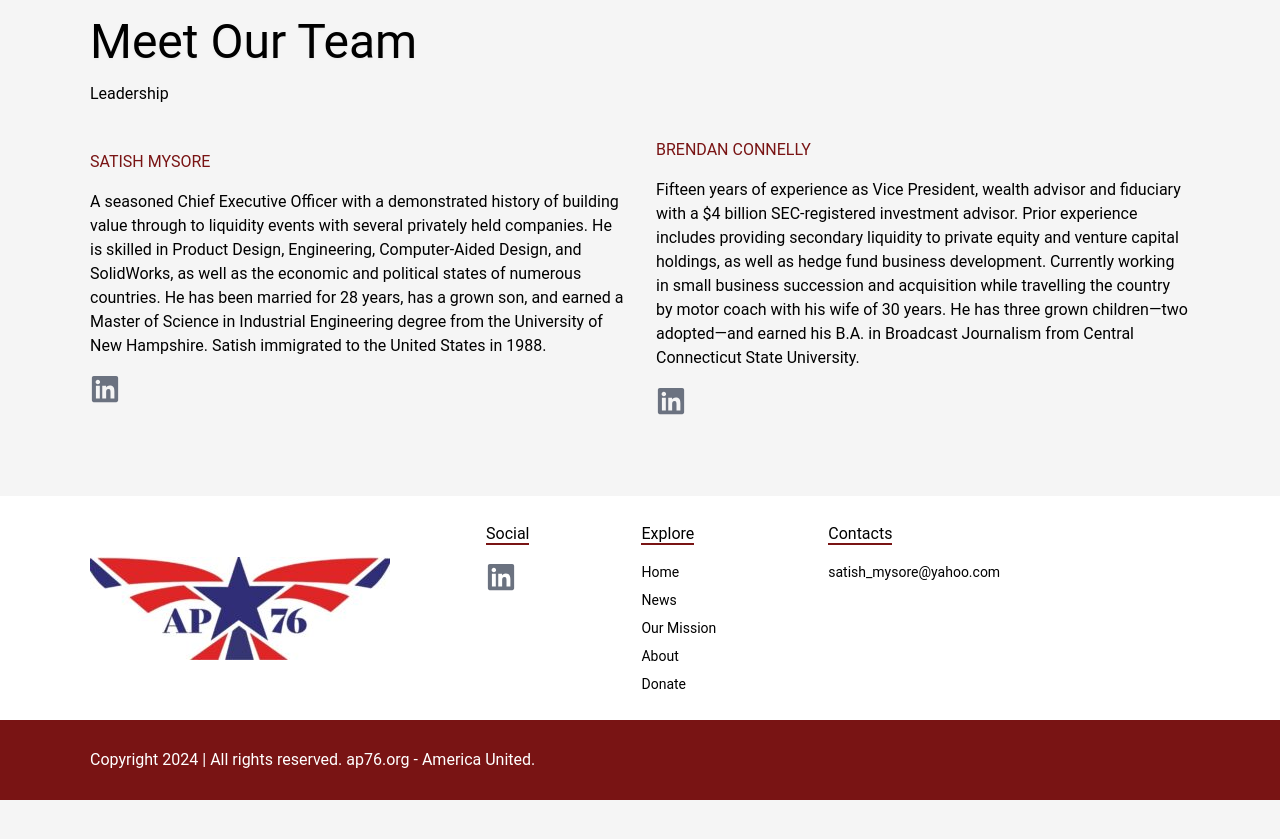
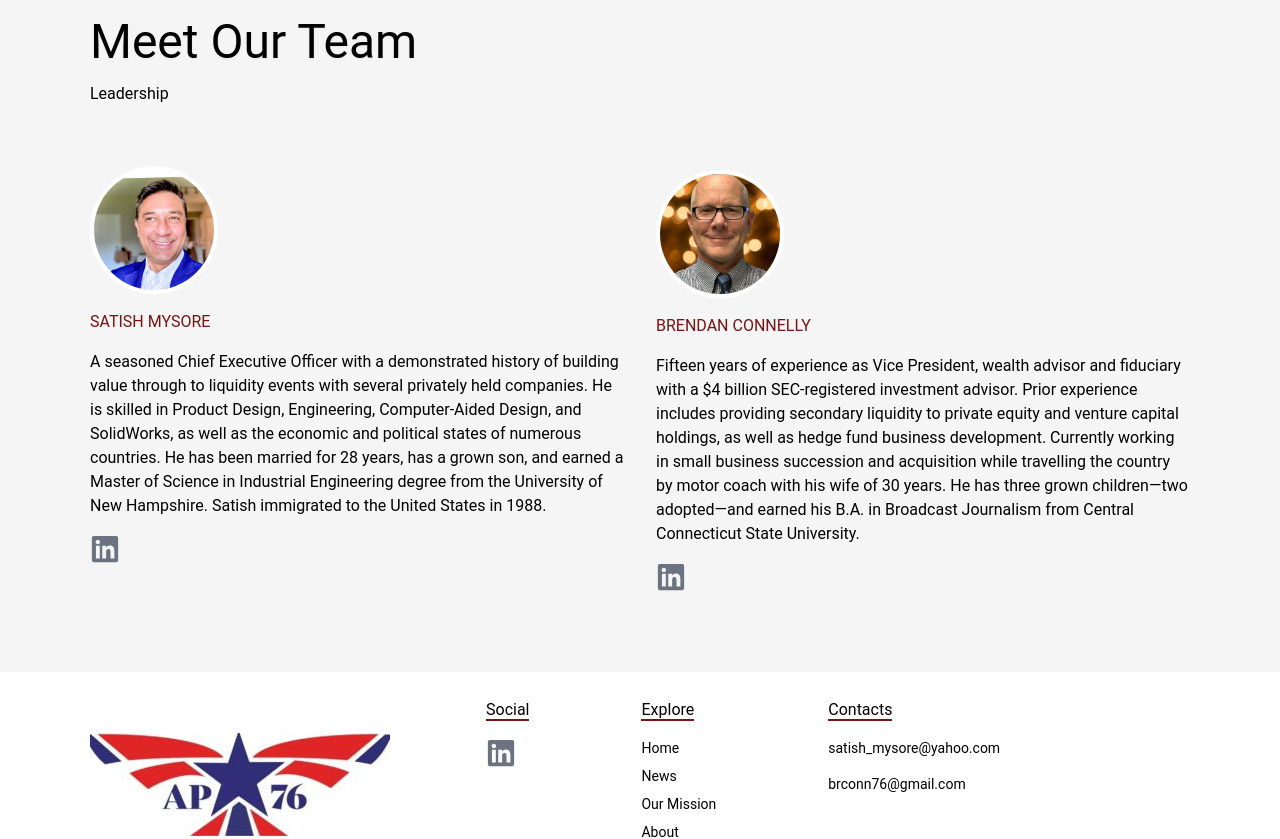
Before and after one commit to PassionateProgrammers/ap76, a React (Create React App) app: page /about in a window 1280 px wide. Shown: the part 1681-2520 px from the top of the page. Before the commit the page ends 2481 px from the top, so only its background shows below. Built offline with nearby package versions, Linux system fonts and the light colour scheme.

Commit message:
added photos

```diff
--- a/src/components/About.js
+++ b/src/components/About.js
@@ -1,6 +1,8 @@
-import React from 'react'
-import Statue from '../assets/statue-of-liberty.jpg'
-import Flags from '../assets/u-s.jpg'
+import React from 'react';
+import Statue from '../assets/statue-of-liberty.jpg';
+import Flags from '../assets/u-s.jpg';
+import Brenden from '../assets/Brenden.jpeg';
+import Satish from '../assets/Satish.jpeg';
 import { FaLinkedin } from 'react-icons/fa';
 
 const About = () => {
@@ -45,18 +47,24 @@ const About = () => {
         <p className='text-center lg:text-left pb-8'>Leadership</p>
         <div className='flex flex-col md:flex-row space-x-0 md:space-x-8 justify-center items-center'>
         <div className='w-full lg:w-[50%]'>
+          <div className="image-container pb-4">
+            <img className="rounded-full w-32 h-32 border-white border-4" src={Satish} alt="Satish_Mysore" />
+          </div>
           <p className='text-[#791414] pb-4'>SATISH MYSORE</p>
           <div className='h-64 lg:h-auto pb-0 lg:pb-4'>
           <p>A seasoned Chief Executive Officer with a demonstrated history of building value through to liquidity events with several privately held companies. He is skilled in Product Design, Engineering, Computer-Aided Design, and SolidWorks, as well as the economic and political states of numerous countries. He has been married for 28 years, has a grown son, and earned a Master of Science in Industrial Engineering degree from the University of New Hampshire. Satish immigrated to the United States in 1988.</p>
           </div>
-          <a href="/" className='text-gray-500'><FaLinkedin size={30}/></a>
+          <a href="https://www.linkedin.com/in/satish-mysore-58228a/" target="_blank" rel="noopener noreferrer" className='text-gray-500'><FaLinkedin size={30}/></a>
         </div>
         <div className='w-full lg:w-[50%] pt-8 md:pt-0'>
+          <div className="image-container pt-8 pb-4">
+            <img className="rounded-full w-32 h-32 border-white border-4" src={Brenden} alt="Brenden_Connelly" />
+          </div>
           <p className='text-[#791414] pb-4'>BRENDAN CONNELLY</p>
           <div className='h-72 lg:h-auto pb-0 lg:pb-4'>
           <p>Fifteen years of experience as Vice President, wealth advisor and fiduciary with a $4 billion SEC-registered investment advisor. Prior experience includes providing secondary liquidity to private equity and venture capital holdings, as well as hedge fund business development. Currently working in small business succession and acquisition while travelling the country by motor coach with his wife of 30 years. He has three grown children—two adopted—and earned his B.A. in Broadcast Journalism from Central Connecticut State University.</p>
           </div>
-          <a href="/" className='text-gray-500'><FaLinkedin size={30}/></a>
+          <a href="https://www.linkedin.com/in/brendanconnelly/" target="_blank" rel="noopener noreferrer" className='text-gray-500'><FaLinkedin size={30}/></a>
         </div>
         </div>
       </div>
--- a/src/components/Footer.js
+++ b/src/components/Footer.js
@@ -12,7 +12,7 @@ const Footer = () => {
             <ul className='flex flex-col group'>
                 <li className='group-hover:text-black group-hover:cursor-default'><h1 className='inline border-b-2 border-[#791414]'>Social</h1></li>
               <li className='group-hover:text-black pt-4 lg:text-sm'>
-                <a href="/" className='text-gray-500'><FaLinkedin size={30}/></a>
+                <a href="https://www.linkedin.com/company/ap76inc/" target="_blank" rel="noopener noreferrer" className='text-gray-500'><FaLinkedin size={30}/></a>
               </li>
             </ul>
             <ul className='flex flex-col group'>
@@ -38,6 +38,9 @@ const Footer = () => {
               <li className='pt-4 lg:text-sm group-hover:text-black group-hover:cursor-default'>
                 <p>satish_mysore@yahoo.com</p>
               </li>
+              <li className='pt-4 lg:text-sm group-hover:text-black group-hover:cursor-default'>
+                <p>brconn76@gmail.com</p>
+              </li>
             </ul>
           </div>
         </div>
--- a/src/components/Home.js
+++ b/src/components/Home.js
@@ -22,7 +22,7 @@ const Home = () => {
         <p className='text-white text-lg pt-10'>Amor Patriae 1776</p>
         <div className='flex justify-between pt-10'>
           <a href="/about" className='text-white px-8 py-4 mr-6 border-2 border-white buttons'>ABOUT US</a>
-          <a href="/mission" className='text-white px-8 py-4 border-2 buttons'>WHAT WE DO</a>
+          <a href="/what-we-do" className='text-white px-8 py-4 border-2 buttons'>WHAT WE DO</a>
         </div>
       </div>
       <div className='flex max-w-[1100px] mx-auto items-center justify-center pb-96 pt-48 lg:pb-0 lg:pt-0'>
@@ -55,7 +55,7 @@ const Home = () => {
             <p className='text-gray-500 text-xs py-4'>AP76.ORG</p>
             <h1 className='text-5xl pb-10 drop-shadow-sm'>America United</h1>
             <p className='text-lg pb-12'>Bridge like-minded non-profit and other organizations for action and impact.</p>
-            <a href="/mission" className='hover:text-white px-8 py-4 text-[#791414] border-2 border-[#791414] hover:bg-[#791414]'>LEARN MORE</a>
+            <a href="/what-we-do" className='hover:text-white px-8 py-4 text-[#791414] border-2 border-[#791414] hover:bg-[#791414]'>LEARN MORE</a>
           </div>
           <div>
             <img className="w-[459px] h-auto" src={veteran} alt="veteran"/>
@@ -69,7 +69,7 @@ const Home = () => {
             <p className='text-gray-500 text-xs py-4'>AP76.ORG</p>
             <h1 className='text-5xl pb-10 drop-shadow-sm'>Gratitude & Service</h1>
             <p className='text-lg pb-12'>We love America and will continue to give back in gratitude and service.</p>
-            <a href="/mission" className='hover:text-white px-8 py-4 text-[#791414] border-2 border-[#791414] hover:bg-[#791414]'>LEARN MORE</a>
+            <a href="/about" className='hover:text-white px-8 py-4 text-[#791414] border-2 border-[#791414] hover:bg-[#791414]'>LEARN MORE</a>
           </div>
         </div>
         <div className='bg-[#791414] w-full h-60 flex flex-col lg:flex-row items-center justify-center py-20'>
--- a/src/components/Purpose.js
+++ b/src/components/Purpose.js
@@ -45,7 +45,7 @@ const Purpose = () => {
             <p className='text-gray-500 text-xs py-4'>AP76.ORG</p>
             <h1 className='text-5xl pb-10 drop-shadow-sm'>Since 2012</h1>
             <p className='text-lg pb-12'>We have been developing programs and initiatives that bring closer working relationships with local elected leaders, community member, and stakeholders.</p>
-            <a href="/mission" className='hover:text-white px-8 py-4 text-[#791414] border-2 border-[#791414] hover:bg-[#791414]'>LEARN MORE</a>
+            <a href="/about" className='hover:text-white px-8 py-4 text-[#791414] border-2 border-[#791414] hover:bg-[#791414]'>LEARN MORE</a>
           </div>
         </div>
     </div>
--- a/src/components/articles/Live.js
+++ b/src/components/articles/Live.js
@@ -39,7 +39,7 @@ const Live = () => {
                     <FaShareSquare size={20}/>
                 </button>
                 <div className={`copied-text ${copied ? 'show' : ''}`}>
-                <p className='text-white bg-[#FF0000] p-2'>Copied to clipboard!</p>
+                <p className='text-white bg-[#FF0000] p-1 rounded-sm'>Copied to clipboard!</p>
                 </div>
             </div>
             <div className='flex justify-center items-center py-8'>
```
Also changed, not shown: src/assets/Brenden.jpeg (added), src/assets/Satish.jpeg (added).
